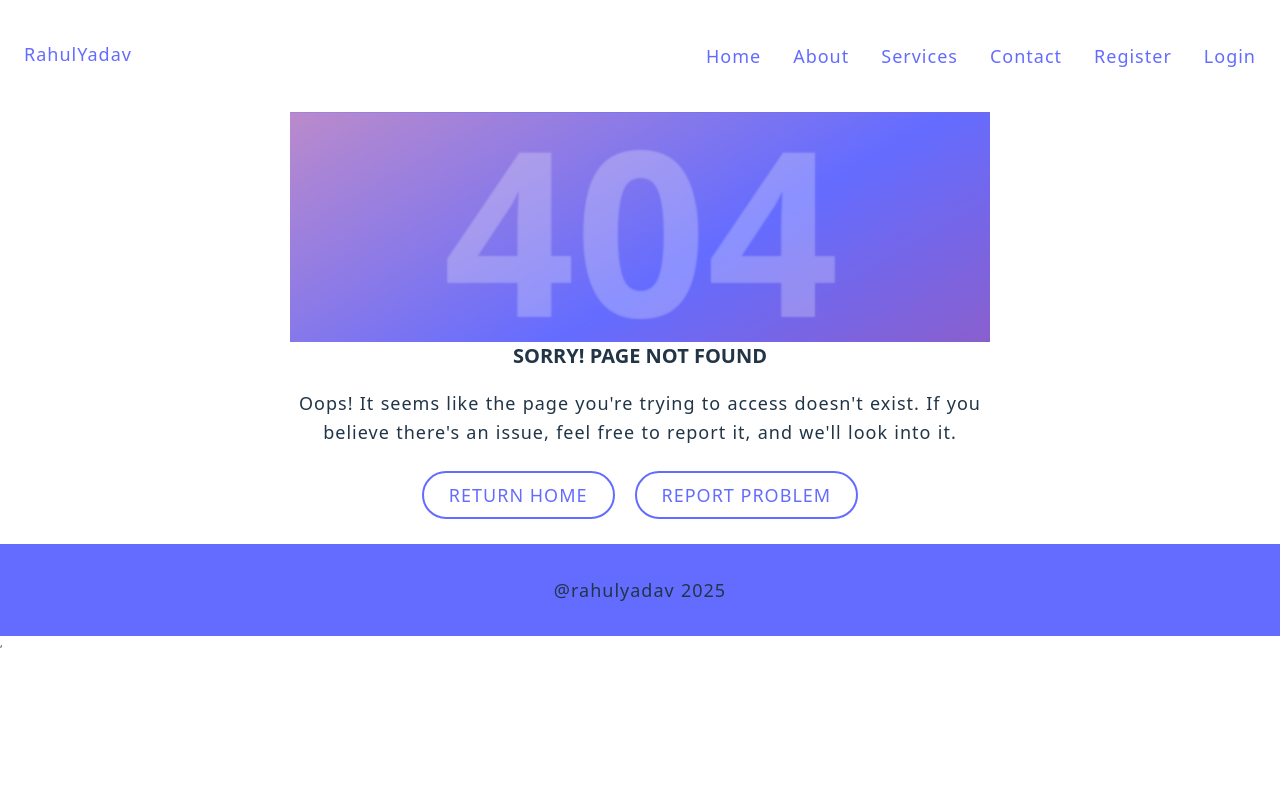
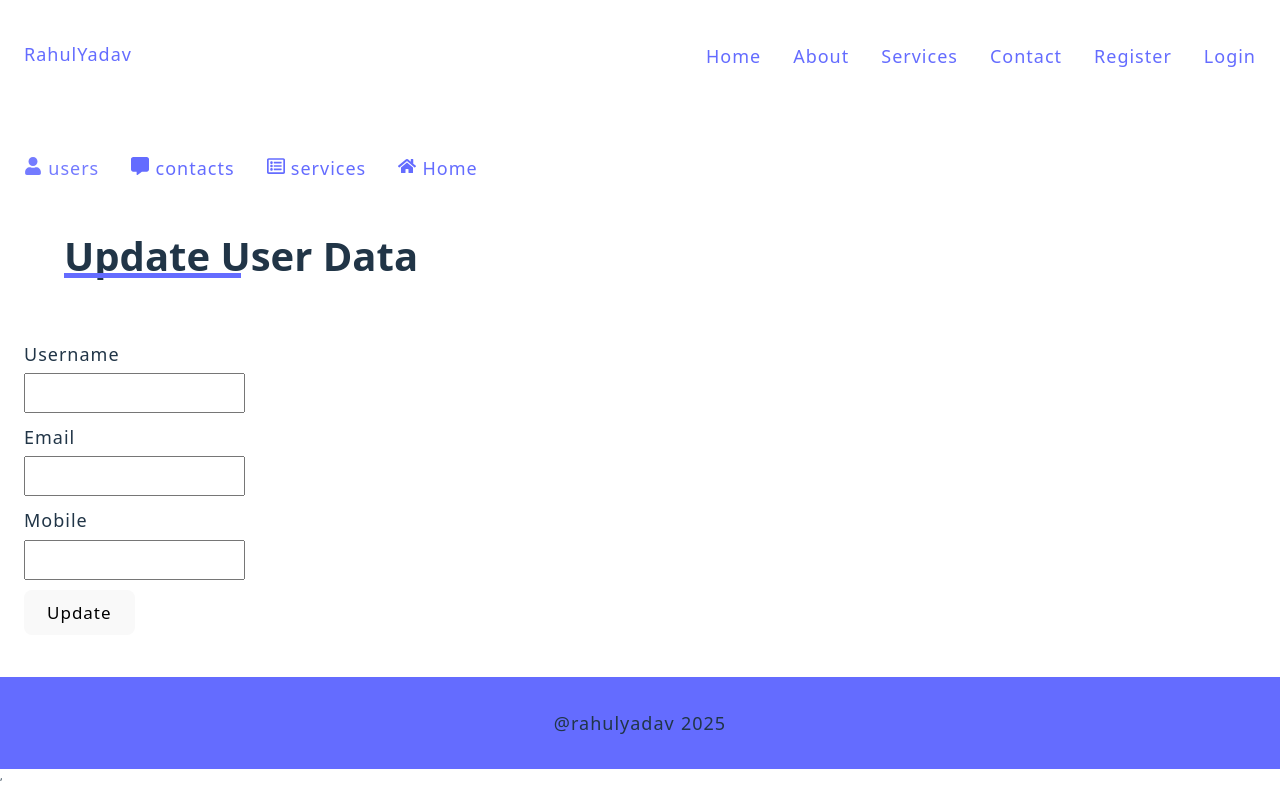
Before and after one commit to rahulyadav6/MERN-practice, a React (Vite) app in the folder client/: page /admin/users/1/edit in a window 1280 px wide. Built offline with nearby package versions, Linux system fonts and the light colour scheme; no server answers.

Commit message:
update the user data by admin from UI complete

```diff
--- a/client/src/App.jsx
+++ b/client/src/App.jsx
@@ -6,6 +6,7 @@
 import AdminLayout from "./components/layout/AdminLayout";
 import AdminContacts from "./pages/AdminContacts";
 import AdminUsers from "./pages/AdminUsers";
+import AdminUpdate from "./pages/AdminUpdate";
 function App() {
 
   return (
@@ -25,6 +26,7 @@
           <Route path="/admin" element={<AdminLayout/>}>
             <Route path="users" element={<AdminUsers/>} />
             <Route path="contacts" element={<AdminContacts/>} />
+            <Route path="users/:id/edit" element={<AdminUpdate />} />
           </Route>
         </Routes>
         <Footer/>
--- a/client/src/main.jsx
+++ b/client/src/main.jsx
@@ -13,12 +13,12 @@
       <ToastContainer
         style={{ fontSize: '1.7rem', fontFamily: '"Atlas Grotesk Web", Arial, Helvetica, sans-serif' }}
         position="top-right"
-        autoClose={3000}
+        autoClose={2000}
         hideProgressBar={false}
         newestOnTop={false}
         closeOnClick={false}
         rtl={false}
-        pauseOnFocusLoss
+        pauseOnFocusLoss={false}
         draggable
         pauseOnHover
         theme="colored"
--- /dev/null
+++ b/client/src/pages/AdminUpdate.jsx
@@ -0,0 +1,126 @@
+import axios from 'axios';
+import React, { useContext, useEffect, useState } from 'react'
+import { AuthContext } from '../store/auth';
+import { useNavigate, useParams } from 'react-router-dom';
+import { toast } from 'react-toastify';
+
+const AdminUpdate = () => {
+    const navigate = useNavigate();
+    const [data, setData] = useState({
+        username:"",
+        email:"",
+        phone:"",
+    });
+    const params = useParams();
+    const {authorizationToken} = useContext(AuthContext);
+    const getSingleUserData = async()=>{
+        try{
+            const response = await axios.get(`http://localhost:5000/api/admin/users/${params.id}`,{
+                headers:{
+                    Authorization: authorizationToken
+                }
+            })
+            const data = response.data;
+            // console.log(`Single user: ${data}`);
+            setData(data);
+        }catch(error){
+            console.log(error);
+        }
+    }
+
+    useEffect(()=>{
+        getSingleUserData();
+    },[])
+    const  handleInput = (e)=>{
+        const name = e.target.name;
+        const value = e.target.value;
+
+        setData({
+            ...data,
+            [name] : value,
+        })
+    }
+
+    // to update the data dynamically
+    const handleSubmit = async(e) => {
+        e.preventDefault();
+
+        try {
+            const response = await axios.patch(`http://localhost:5000/api/admin/users/update/${params.id}`, data, {
+                headers: {
+                    "Content-Type": "application/json",
+                    Authorization: authorizationToken,
+                },
+            });
+            if (response.status === 200) {
+                toast.success("Updated successfully");
+                // Use React Router's useNavigate for redirection without page refresh
+                navigate('/admin/users');
+            } else {
+                toast.error("Failed to update");
+            }
+        } catch (error) {
+            console.log(error);
+            toast.error("An error occurred while updating");
+        }
+    }
+  return (
+    <section className="section-contact">
+        <div className="contact-content container">
+          <h1 className="main-heading">Update User Data</h1>
+        </div>
+        {/* contact page main  */}
+        <div className="container grid grid-two-cols">
+          {/* contact form */}
+          <section className="section-form">
+            <form onSubmit={handleSubmit}>
+              <div>
+                <label htmlFor="username">username</label>
+                <input
+                  type="text"
+                  name="username"
+                  id="username"
+                  autoComplete="off"
+                  value={data.username}
+                  onChange={handleInput}
+                  required
+                />
+              </div>
+
+              <div>
+                <label htmlFor="email">Email</label>
+                <input
+                  type="email"
+                  name="email"
+                  id="email"
+                  autoComplete="off"
+                  value={data.email}
+                  onChange={handleInput}
+                  required
+                />
+              </div>
+
+              <div>
+                <label htmlFor="phone">Mobile</label>
+                <input
+                  type="phone"
+                  name="phone"
+                  id="phone"
+                  autoComplete="off"
+                  value={data.phone}
+                  onChange={handleInput}
+                  required
+                />
+              </div>
+
+              <div>
+                <button type="submit">Update</button>
+              </div>
+            </form>
+          </section>
+        </div>
+      </section>
+  )
+}
+
+export default AdminUpdate;
--- a/client/src/pages/AdminUsers.jsx
+++ b/client/src/pages/AdminUsers.jsx
@@ -2,6 +2,7 @@
 import React, { useContext, useEffect, useState } from 'react'
 import { AuthContext } from '../store/auth';
 import { Link } from 'react-router-dom';
+import { toast } from 'react-toastify';
 
 const AdminUsers = () => {
     const[users, setUsers] = useState([]);
@@ -39,6 +40,7 @@
             });
             const data = response.data;
             console.log("User deleted successfully:", data);
+            toast.success("Deleted successfully");
             // Refresh the user list after deletion
             getAllUsersData();
         } catch (error) {
--- a/client/src/pages/Index.js
+++ b/client/src/pages/Index.js
@@ -6,6 +6,7 @@
 import Service from './Service';
 import Error from './Error';
 import { Logout } from './Logout';
+import AdminUpdate from './AdminUpdate';
 
 const pages =  { Home, About, Contact, Login, Register, Logout, Service, Error };
 export default pages;
```
Also changed, not shown: 2 other files (tests, documents, lock files or other folders).
